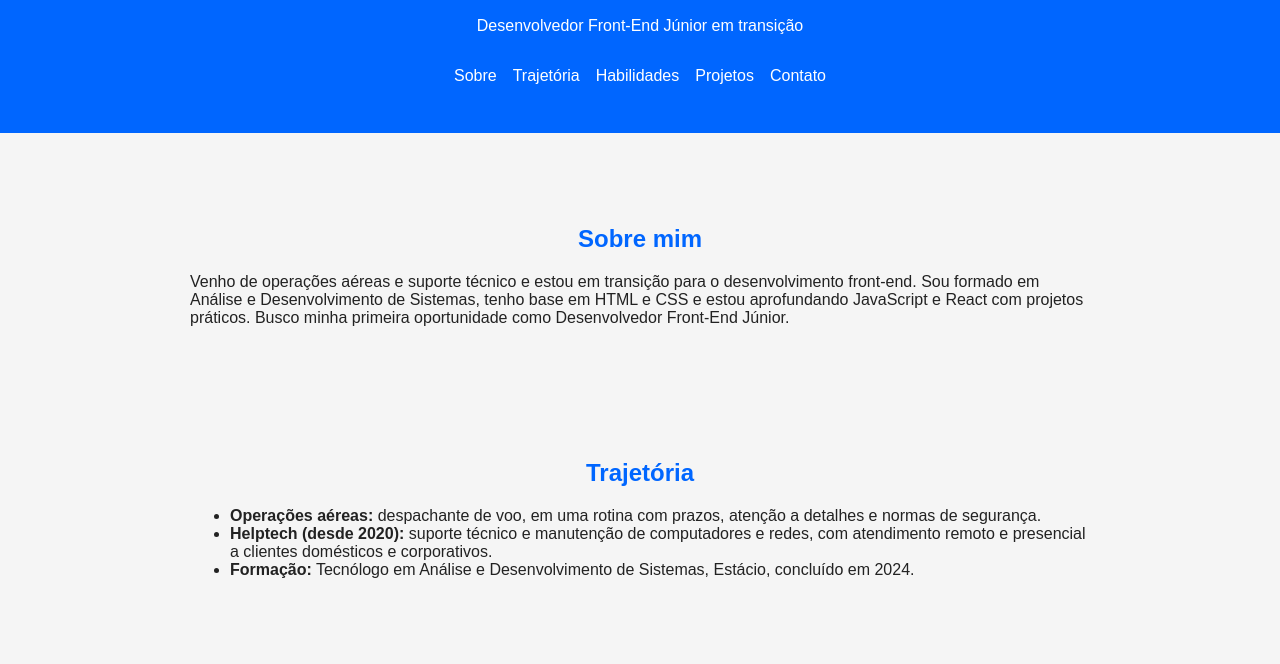
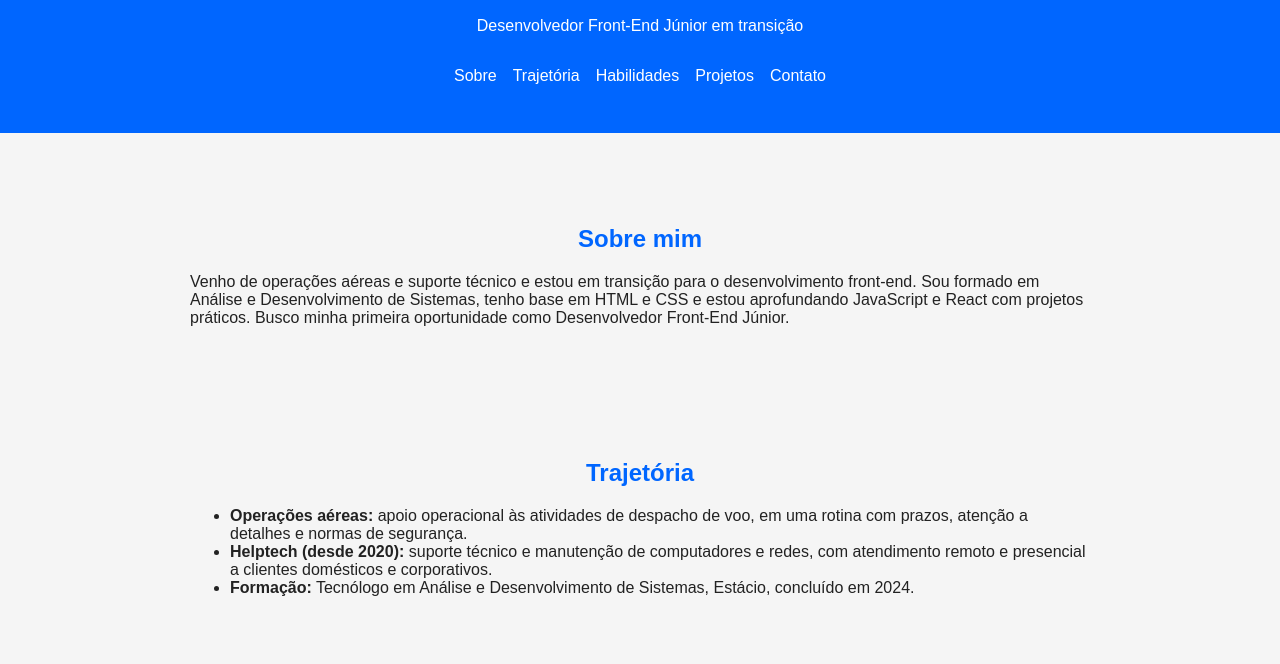
Before and after one commit to devdiegoSE/portfolio, a plain HTML site: page index.html in a window 1280 px wide. Shown: the part 111-775 px from the top of the page. Drawn offline with Linux system fonts and the light colour scheme.

Commit message:
ajuste na descrição do cargo

```diff
--- a/index.html
+++ b/index.html
@@ -37,7 +37,7 @@
         <section id="trajetoria" class="container">
             <h2>Trajetória</h2>
             <ul>
-                <li><strong>Operações aéreas:</strong> despachante de voo, em uma rotina com prazos, atenção a detalhes e normas de segurança.</li>
+                <li><strong>Operações aéreas:</strong> apoio operacional às atividades de despacho de voo, em uma rotina com prazos, atenção a detalhes e normas de segurança.</li>
                 <li><strong>Helptech (desde 2020):</strong> suporte técnico e manutenção de computadores e redes, com atendimento remoto e presencial a clientes domésticos e corporativos.</li>
                 <li><strong>Formação:</strong> Tecnólogo em Análise e Desenvolvimento de Sistemas, Estácio, concluído em 2024.</li>
             </ul>
```
